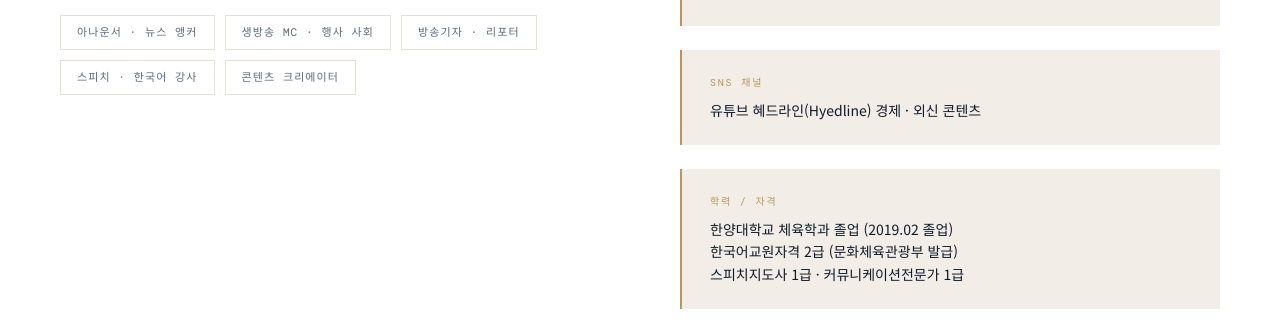
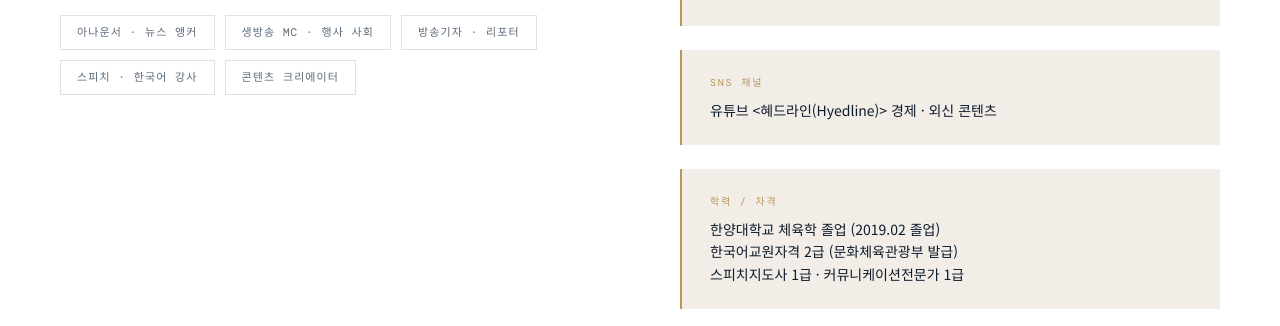
Before and after one commit to annhylee/annhylee.github.io, a Jekyll site: the page built from index.md, in a window 1280 px wide and 900 px high, scrolled down 1303 px. Shown: the part 160-486 px from the top of the window. Built offline with Jekyll 4.4.1, drawn with Linux system fonts in a browser that asks for light colours; some web fonts are replaced; some of the changed lines change nothing that is shown.

Commit message:
Update profile.yml

```diff
--- a/_data/profile.yml
+++ b/_data/profile.yml
@@ -99,10 +99,10 @@ about:
     - label: SNS 채널
       lines:
         # 참고: "- text: ... / url: ..." 형태로 쓰면 클릭 가능한 링크로 표시됩니다
-        - 유튜브 혜드라인(Hyedline) 경제 · 외신 콘텐츠
+        - 유튜브 <혜드라인(Hyedline)> 경제 · 외신 콘텐츠
     - label: 학력 / 자격
       lines:
-        - 한양대학교 체육학과 졸업 (2019.02 졸업)
+        - 한양대학교 체육학 졸업 (2019.02 졸업)
         - 한국어교원자격 2급 (문화체육관광부 발급)
         - 스피치지도사 1급 · 커뮤니케이션전문가 1급
 
```
